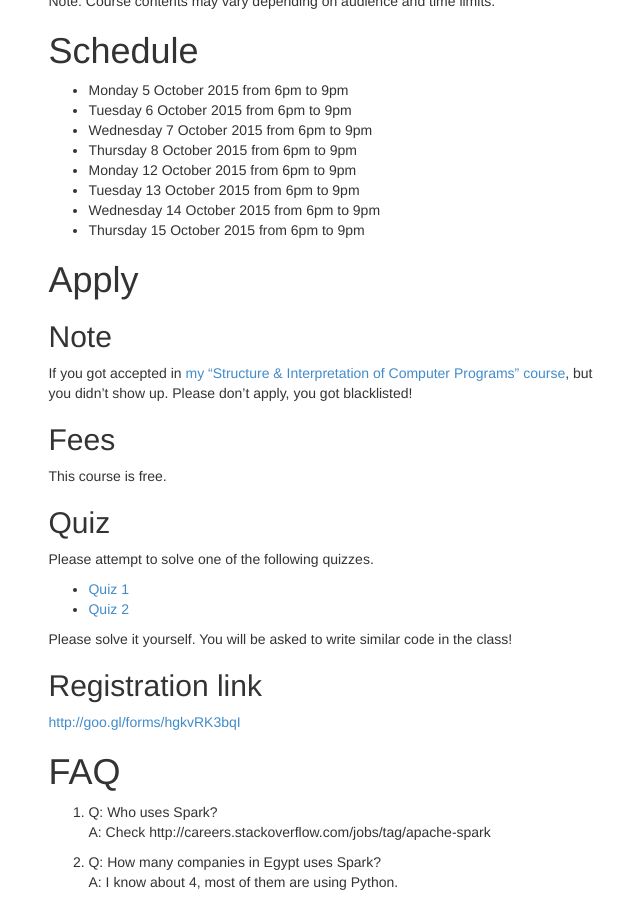
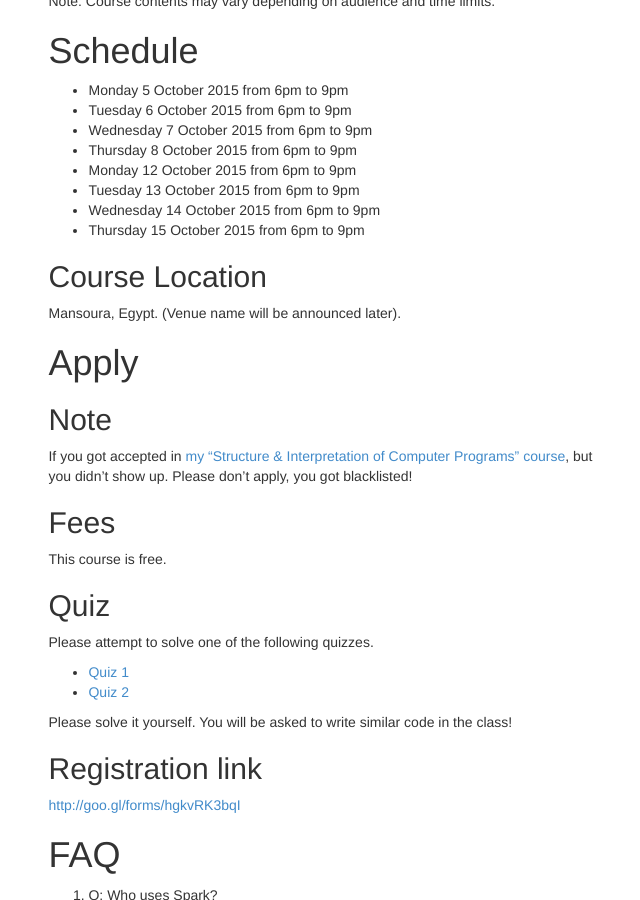
Before and after one commit to tabdulradi/tabdulradi.github.io, a Jekyll site: the page built from _posts/courses/2015-10-27-distributed-computing-using-spark.markdown, in a window 1280 px wide and 900 px high, scrolled down 1320 px. Shown: the whole window, without its empty margins (314-954 px from the left). Built offline with Jekyll 4.4.1, drawn with Linux system fonts in a browser that asks for light colours; comment, search, counter and statistics services are not loaded.

Commit message:
Adds location of Spark course

```diff
--- a/_posts/courses/2015-10-27-distributed-computing-using-spark.markdown
+++ b/_posts/courses/2015-10-27-distributed-computing-using-spark.markdown
@@ -61,6 +61,9 @@ Note: Course contents may vary depending on audience and time limits.
 - Wednesday 14 October 2015 from 6pm to 9pm
 - Thursday 15 October 2015 from 6pm to 9pm
 
+## Course Location
+Mansoura, Egypt. (Venue name will be announced later).
+
 # Apply
 ## Note
 If you got accepted in [my "Structure & Interpretation of Computer Programs" course](http://abdulradi.com/courses/sicp-using-javascript-for-absolute-beginners.html), but you didn't show up. Please don't apply, you got blacklisted!
```
